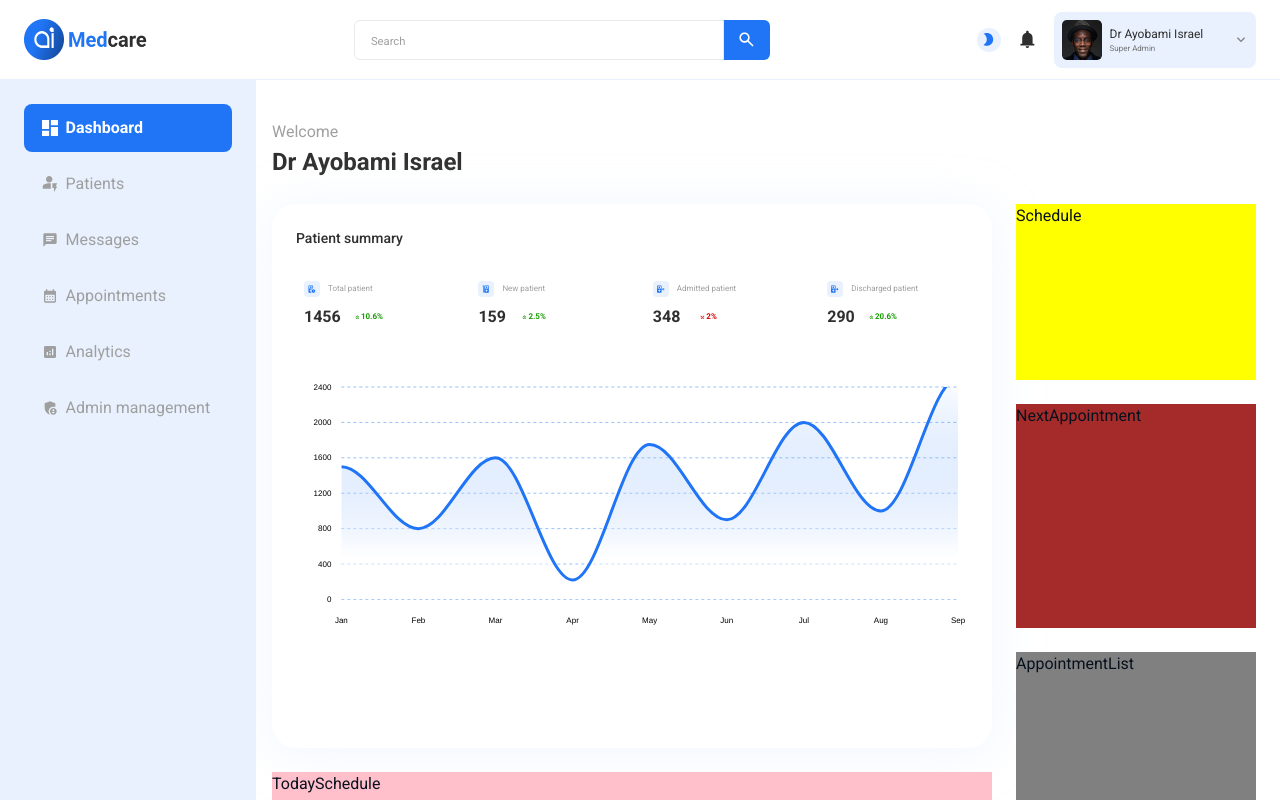
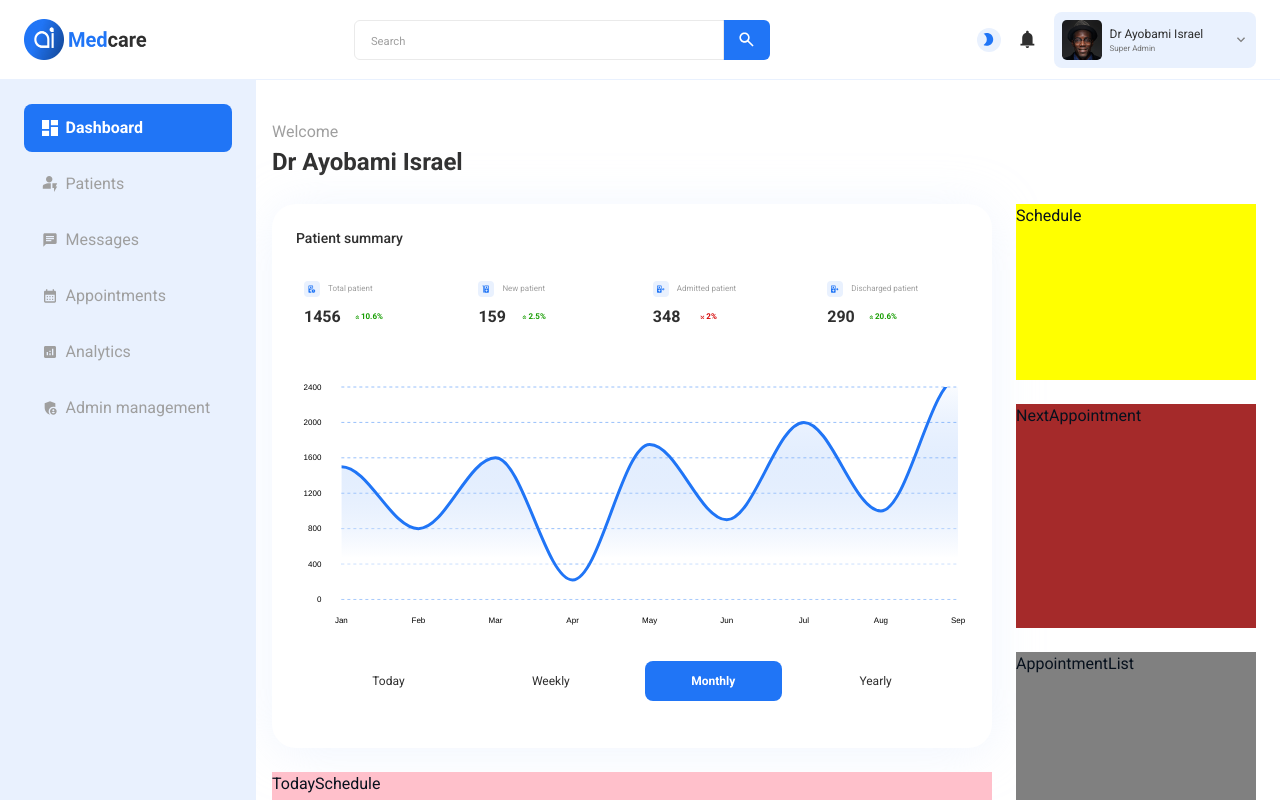
Before and after one commit to ayodeji1167/medcare, a React (Vite) app: page / in a window 1280 px wide. Shown: the top 800 px of the page. Built offline with nearby package versions, Linux system fonts and the light colour scheme.

Commit message:
chart duration filter added

```diff
--- a/src/data/dashboard.ts
+++ b/src/data/dashboard.ts
@@ -91,6 +91,7 @@ export const lineChartOptions = {
         colors: 'black',
         fontSize: '8px',
       },
+      offsetX: -10, // Adjust this value to move the labels closer to the left
     },
     tickAmount: 6, // To ensure the y-axis increments by 400 (0, 400, 800, ... 2400)
     min: 0,
--- a/src/features/dashboard/components/dashboard/Chart.tsx
+++ b/src/features/dashboard/components/dashboard/Chart.tsx
@@ -57,6 +57,7 @@ function StatItem({ description, value, percentage, icon, increased }) {
 export default function Chart() {
   const [chartData, setChartData] = useState<any>([]);
   const [chartOptions, setChartOptions] = useState<any>({});
+  const [duration, setDuration] = useState('monthly');
 
   useEffect(() => {
     setChartData(lineChartData);
@@ -93,6 +94,29 @@ export default function Chart() {
           height="100%"
         />
       </Box>
+
+      <Flex px={'1.5rem'} mt={'2rem'} alignItems={'center'} gap={'1.6rem'}>
+        {['today', 'weekly', 'monthly', 'yearly'].map((item) => {
+          const isActive = item == duration;
+          return (
+            <Center
+              rounded={'.5rem'}
+              flex={1}
+              bg={isActive ? 'primary.500' : 'transparent'}
+              key={item}
+              textTransform={'capitalize'}
+              color={isActive ? 'white' : '#2F2F2F'}
+              fontSize={'.75rem'}
+              h={'2.5rem'}
+              onClick={() => setDuration(item)}
+              cursor={'pointer'}
+              fontWeight={isActive ? 600 : 400}
+            >
+              {item?.toLowerCase()}
+            </Center>
+          );
+        })}
+      </Flex>
     </Box>
   );
 }
```
